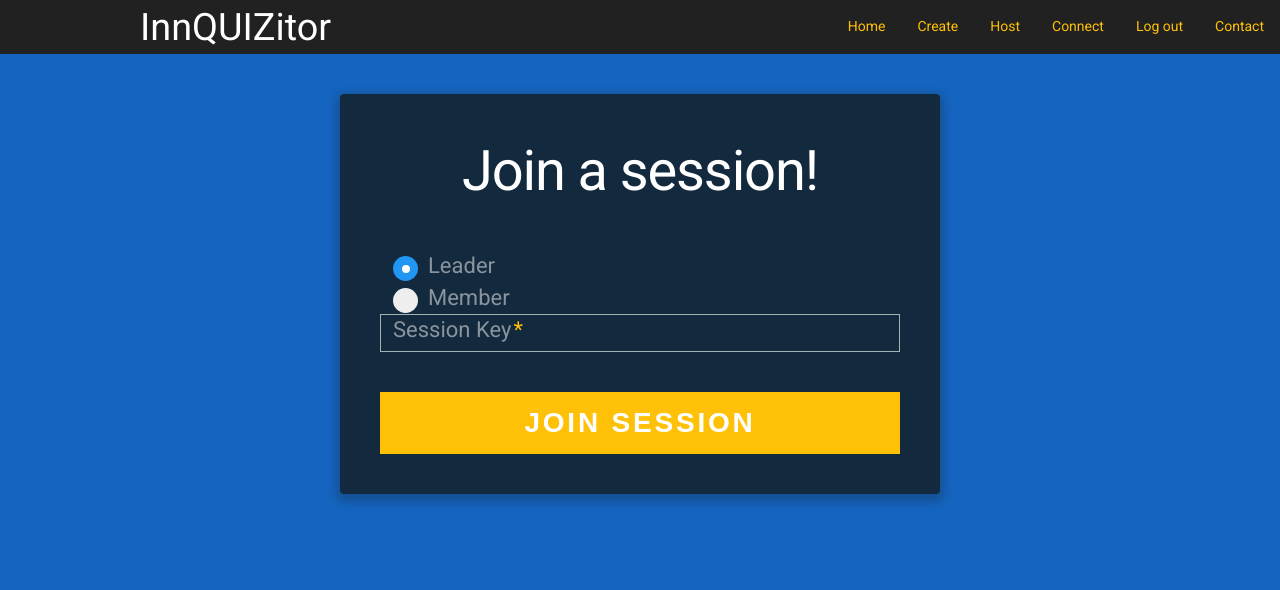
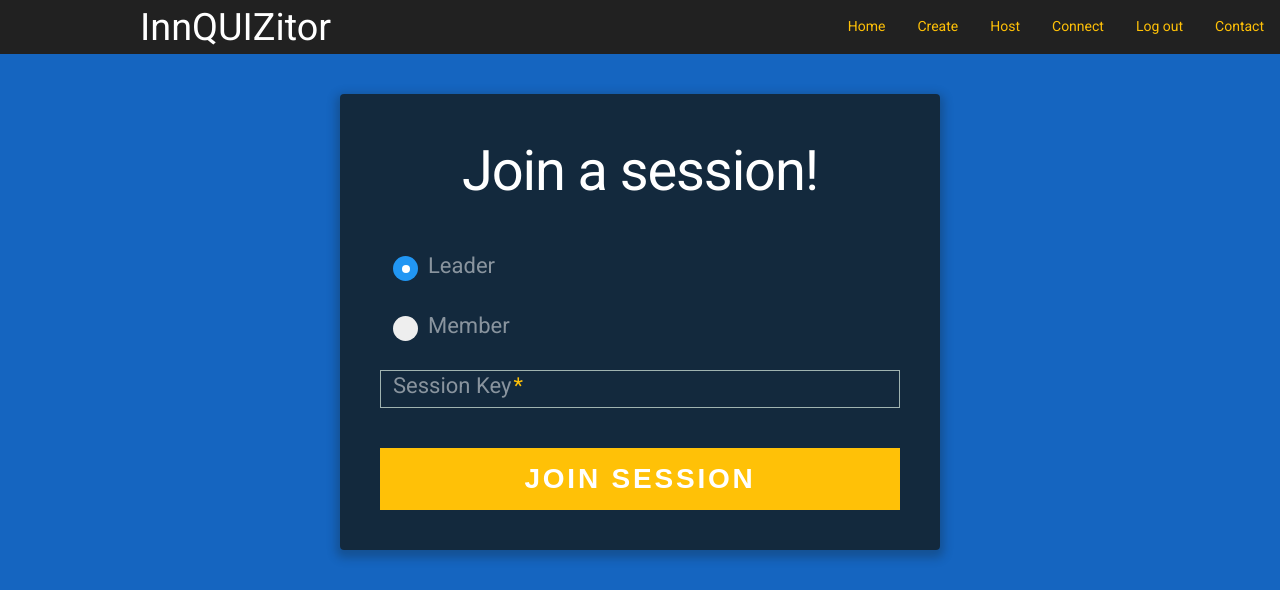
Before and after one commit to katiedimitrop/Inquizitor, a PHP site: page /connectPage.php in a window 1280 px wide. Shown: the top 590 px of the page. Run offline with PHP 8.4, Linux system fonts and the light colour scheme; the visitor is signed in with stand-in values (Sample User, id 1); data that the repository does not hold is empty; some libraries are stand-ins or nearby versions.

Commit message:
final try

```diff
--- a/styles/connectPageStyle.css
+++ b/styles/connectPageStyle.css
@@ -3,7 +3,7 @@
     display: block;
     position: relative;
     padding-left: 35px;
-    margin-bottom: 12px;
+    margin-bottom: 40px;
     cursor: pointer;
     font-size: 22px;
     -webkit-user-select: none;
```
